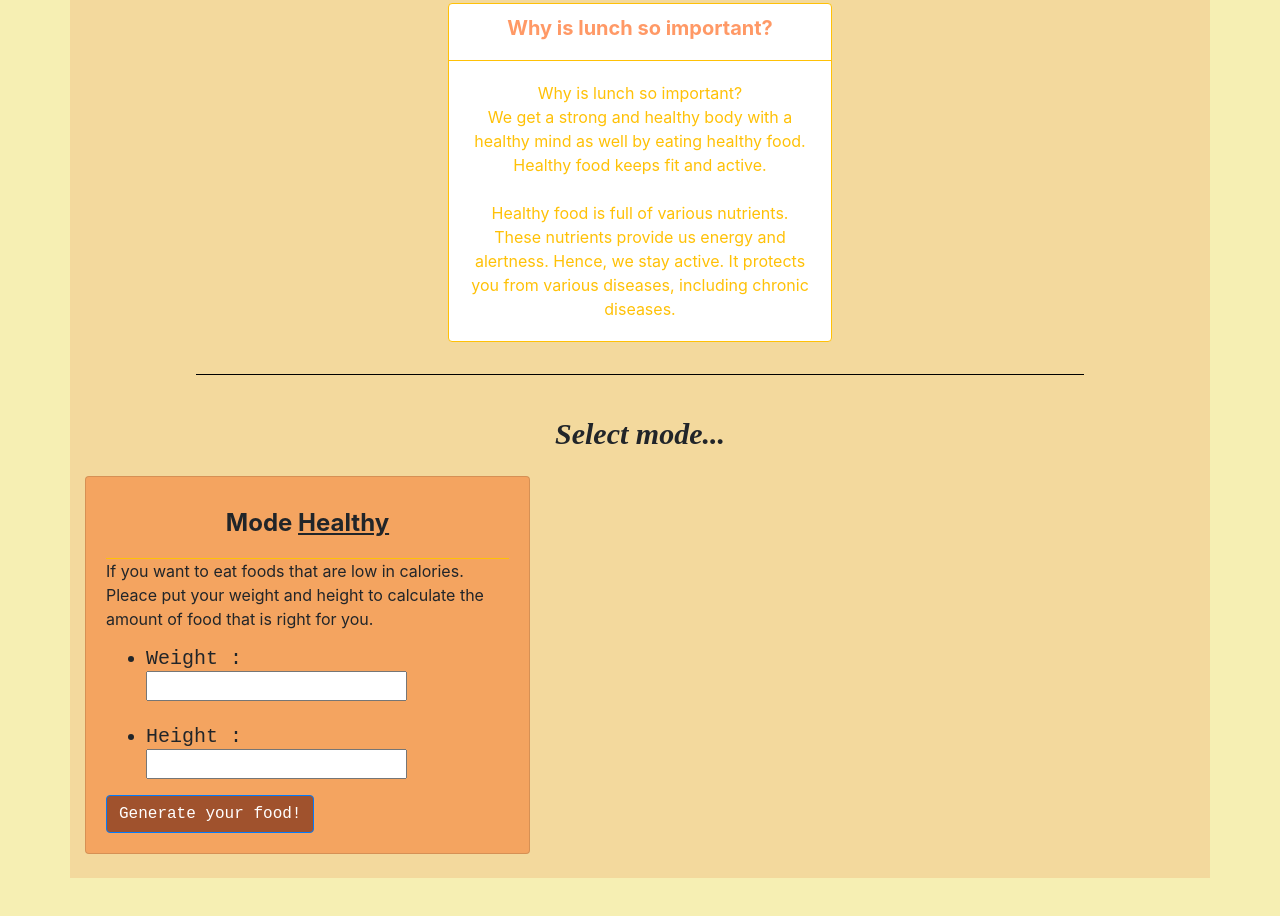
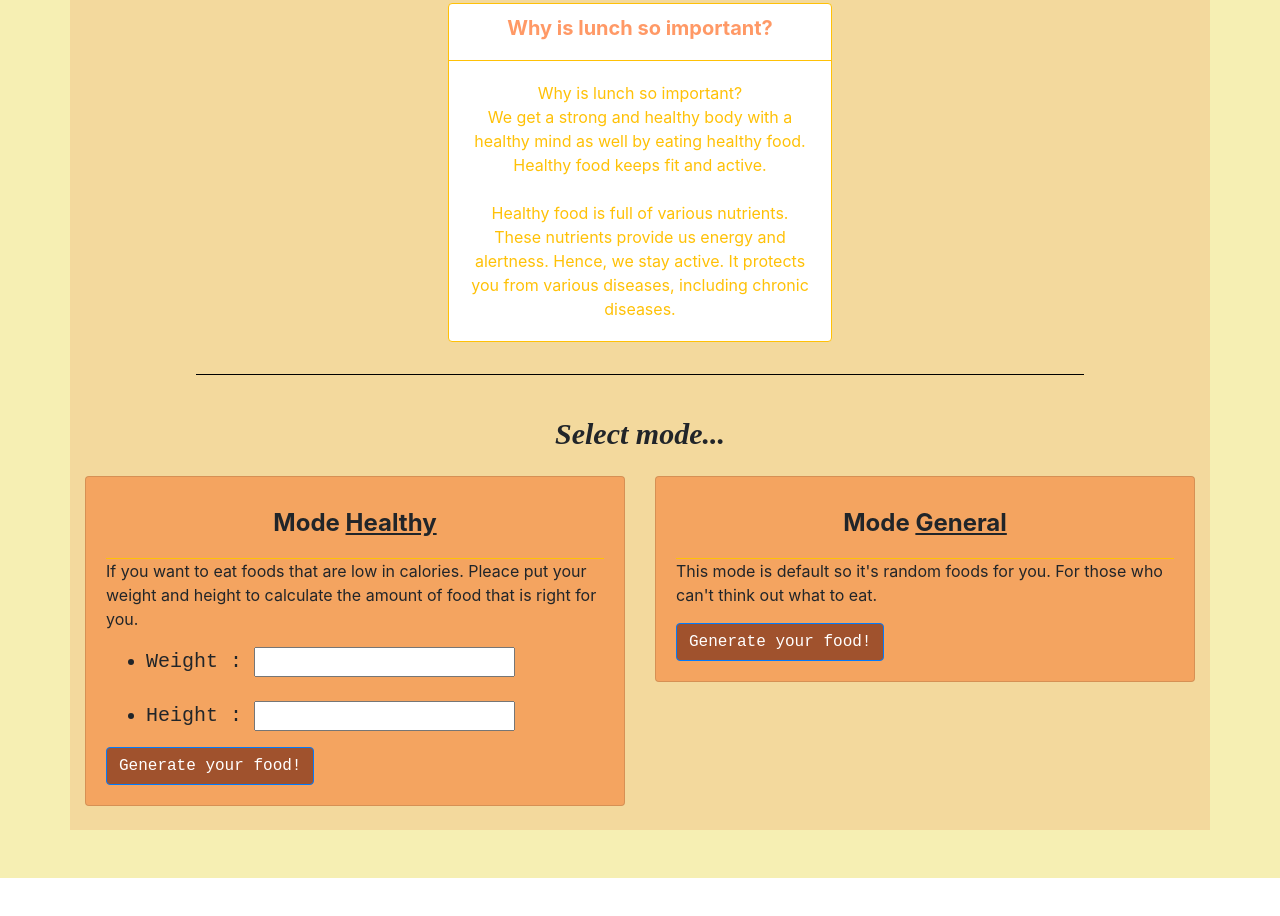
Before and after one commit to it62070188/projectPsit, a plain HTML site: page Project psit/lunch.html in a window 1280 px wide. Shown: the part 556-1472 px from the top of the page. After the commit the page ends 1434 px from the top, so only its background shows below. Drawn offline with Linux system fonts and the light colour scheme.

Commit message:
Update lunch.html

```diff
--- a/Project psit/lunch.html
+++ b/Project psit/lunch.html
@@ -62,7 +62,7 @@
                 </div>
         </div>
         <div class="row">
-            <div class="col-5">
+            <div class="col-6">
                     <div class="card" style="background-color: sandybrown;">
                         <div class="card-body">
                             <div class="card-header bg-transparent border-warning">
@@ -76,7 +76,7 @@
                             </div>
                             <p class="card-text">
 
-                                If you want to eat foods that are low in calories.<br>
+                                If you want to eat foods that are low in calories.
                                 Pleace put your weight and height to calculate the amount
                                 of food that is right for you.
 
@@ -96,7 +96,29 @@
                         </div>
                     </div>
             </div>
-        </div>
+                <div class="col-6">
+                        <div class="card" style="background-color: sandybrown;">
+                            <div class="card-body">
+                                <div class="card-header bg-transparent border-warning">
+                                    <center>
+                                        <h4>
+                                            <b>
+                                                Mode <u>General</u>
+                                            </b>
+                                        </h4>
+                                    </center>
+                                </div>
+                                <p class="card-text">
+                                    This mode is default so it's random foods for you.
+                                    For those who can't think out what to eat.
+                                </p>
+                                <a href="https://projectpsit2019.web.app/lunch.html" class="btn btn-primary"
+                                    style="background-color: sienna; font-family: monospace;">Generate your food!
+                                </a>
+                            </div>
+                        </div>
+                </div>
+            </div>
         <br>
         </div>
         <br>
```
